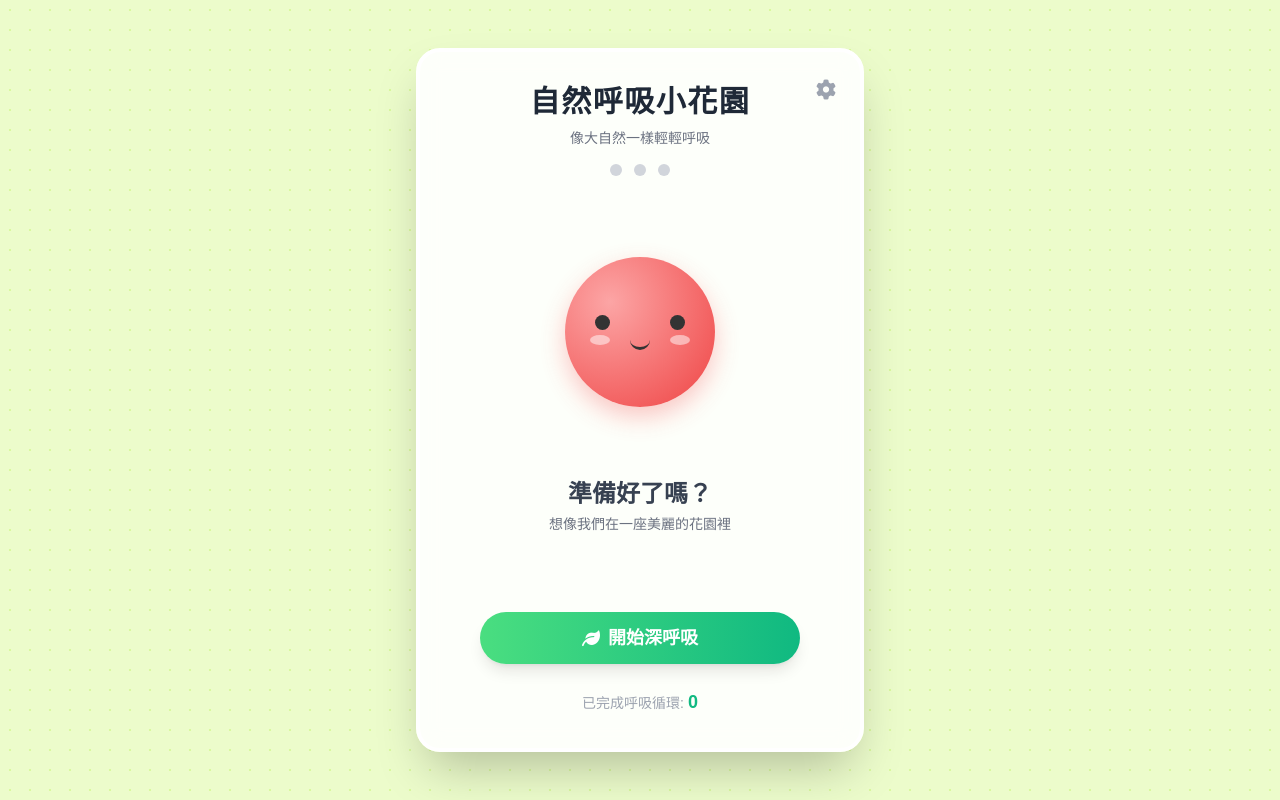
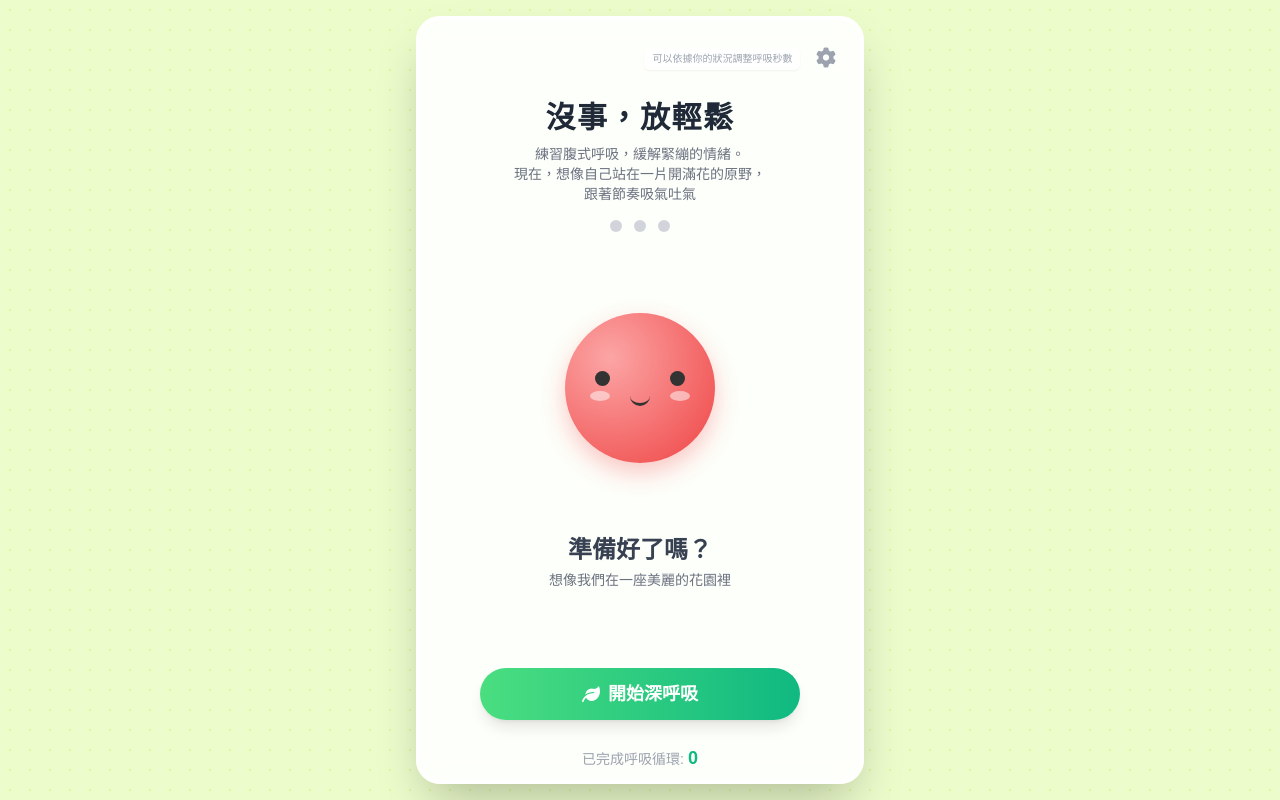
Before and after one commit to LukeHsiao-YC/breathing, a plain HTML site: page index.html in a window 1280 px wide. Drawn offline with nearby package versions, Linux system fonts and the light colour scheme; a web font is replaced by a local one.

Commit message:
Update index.html

```diff
--- a/index.html
+++ b/index.html
@@ -223,15 +223,20 @@
     <!-- 主卡片 -->
     <div class="bg-white/90 backdrop-blur-md rounded-3xl shadow-2xl p-6 md:p-8 max-w-md w-full text-center border-4 border-white relative overflow-hidden">
 
-        <!-- 設定按鈕 -->
-        <button onclick="openSettings()" class="absolute top-4 right-4 text-gray-400 hover:text-gray-600 transition p-2 z-20">
-            <i class="fas fa-cog text-xl"></i>
-        </button>
+        <!-- 設定按鈕與提示 -->
+        <div class="absolute top-4 right-4 z-20 flex items-center">
+            <span class="text-[10px] text-gray-400 mr-2 bg-white/60 px-2 py-1 rounded-md backdrop-blur-sm shadow-sm hidden sm:block">
+                可以依據你的狀況調整呼吸秒數
+            </span>
+            <button onclick="openSettings()" class="text-gray-400 hover:text-gray-600 transition p-2">
+                <i class="fas fa-cog text-xl"></i>
+            </button>
+        </div>
 
         <!-- 頂部標題與裝飾 -->
-        <div class="mb-4 relative z-10">
-            <h1 class="text-3xl font-bold text-gray-800 tracking-wider mb-2">自然呼吸小花園</h1>
-            <p class="text-gray-500 text-sm">像大自然一樣輕輕呼吸</p>
+        <div class="mb-4 mt-12 relative z-10">
+            <h1 class="text-3xl font-bold text-gray-800 tracking-wider mb-2">沒事，放輕鬆</h1>
+            <p class="text-gray-500 text-sm px-4">練習腹式呼吸，緩解緊繃的情緒。<br>現在，想像自己站在一片開滿花的原野，<br>跟著節奏吸氣吐氣</p>
         </div>
 
         <!-- 進度指示器 (動態生成) -->
```
